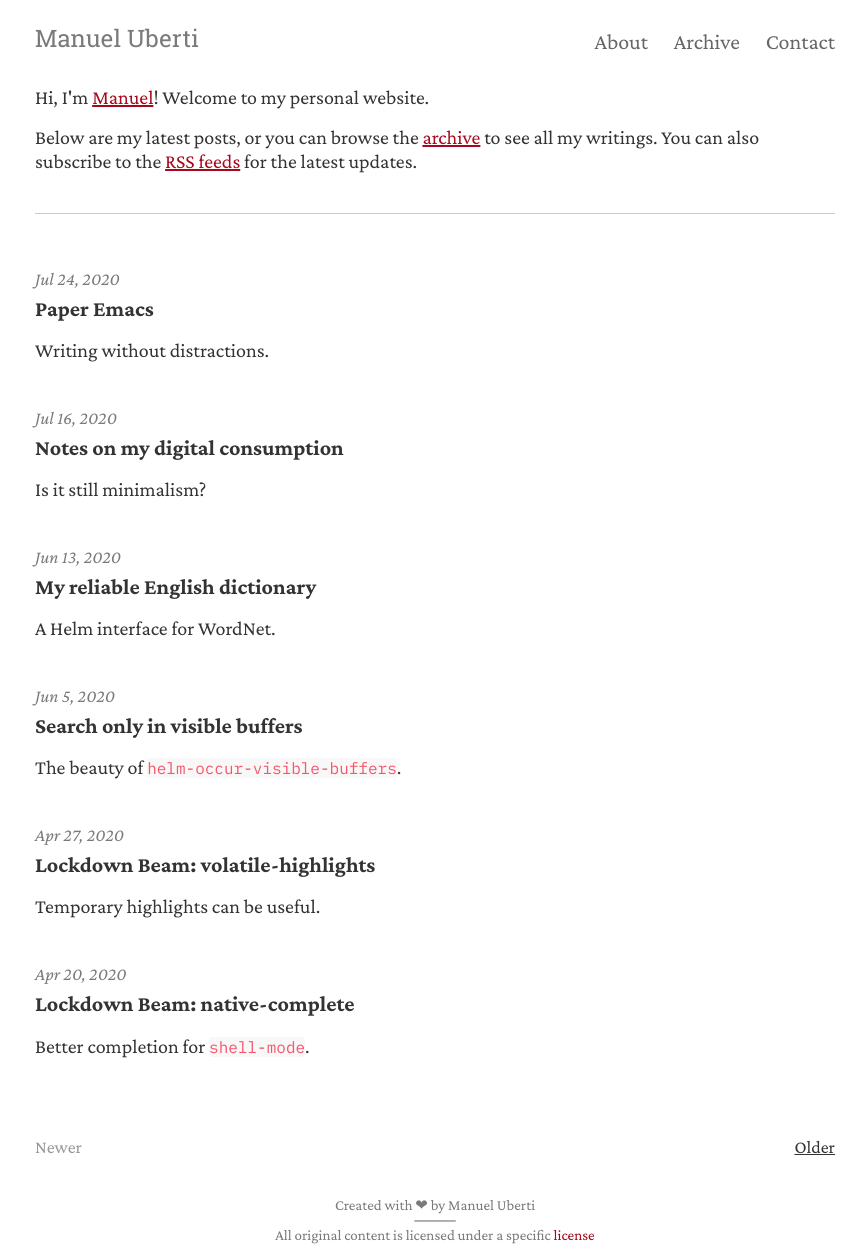
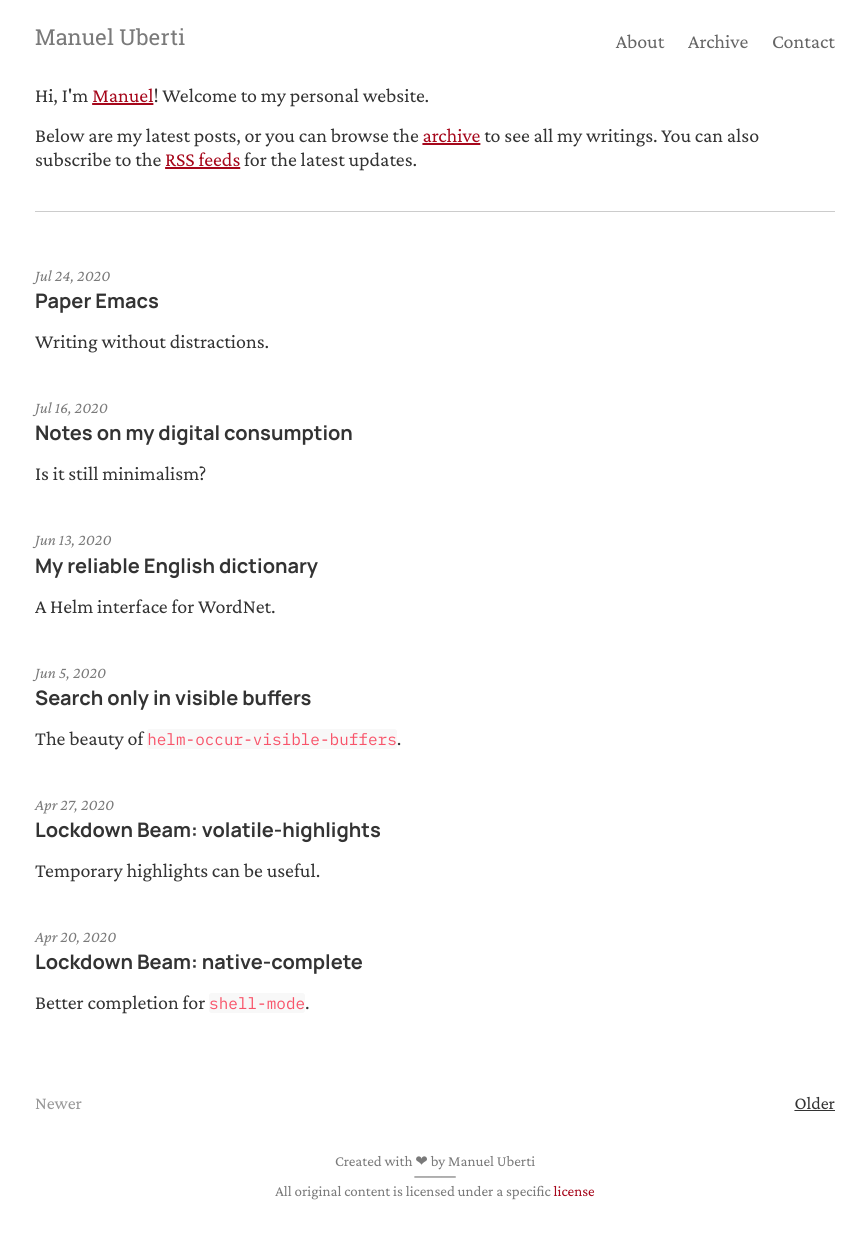
Before and after one commit to manuel-uberti/manuel-uberti.github.io, a Jekyll site: the page built from index.html, in a window 1280 px wide. Shown: the whole page, without its empty margins (205-1071 px from the left). Built offline with Jekyll 4.4.1, drawn with Linux system fonts in a browser that asks for light colours; the list of posts is cut into pages by our own code; after the commit the page ends 1215 px from its top, so only the background shows below that.

Commit message:
Use sans-serif font for headings

```diff
--- a/_sass/_variables.scss
+++ b/_sass/_variables.scss
@@ -41,6 +41,17 @@
 }
 
 @font-face {
+  font-family: 'Manrope';
+  src: url('../fonts/Manrope-Regular.woff2') format('woff');
+}
+
+@font-face {
+  font-family: 'Manrope';
+  src: url('../fonts/Manrope-Bold.woff2') format('woff');
+  font-weight: 600;
+}
+
+@font-face {
   font-family: 'Roboto Slab';
   src: url('../fonts/RobotoSlab-Regular.woff2') format('woff');
 }
@@ -49,17 +60,17 @@ $base-font-size: 20px !default;
 $bold-font-weight: bold !default;
 $font-family: 'Crimson Pro', serif !default;
 $line-height: 1.0 !default;
-$heading-font-family: 'Crimson Pro', sans-serif !default;
-$heading-font-weight: 700 !default;
-$heading-line-height: 1.25 !default;
+$heading-font-family: 'Manrope', sans-serif !default;
+$heading-font-weight: 600 !default;
+$heading-line-height: 1.2 !default;
 $monospace-font-family: 'IBM Plex Mono', monospace !default;
 $title-font-family: 'Roboto Slab', serif !default;
-$h1: 1.4rem !default;
-$h2: 1.2rem !default;
-$h3: 1.1rem !default;
-$h4: 1.0rem !default;
-$h5: 0.9rem !default;
-$h6: 0.8rem !default;
+$h1: 1.2rem !default;
+$h2: 1.1rem !default;
+$h3: 1.0rem !default;
+$h4: 0.9rem !default;
+$h5: 0.8rem !default;
+$h6: 0.7rem !default;
 $h00: 1.1rem !default;
 $h0: 3rem !default;
 $h00-responsive: 8vw !default;
--- a/_sass/basscss/_base-typography.scss
+++ b/_sass/basscss/_base-typography.scss
@@ -22,7 +22,7 @@ h6 {
   font-family: $heading-font-family;
   font-weight: $heading-font-weight;
   line-height: $heading-line-height;
-  margin-top: 1em;
+  margin-top: 1.5em;
   margin-bottom: .5em;
 }
 
```
Also changed, not shown: fonts/Manrope-Bold.woff2 (added), fonts/Manrope-Regular.woff2 (added).
